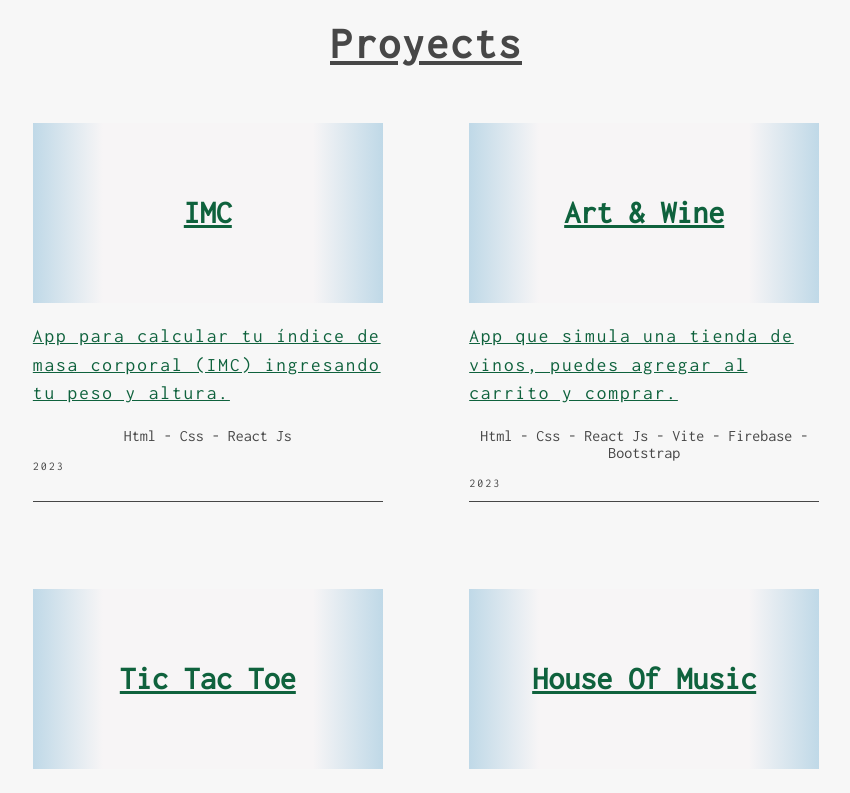
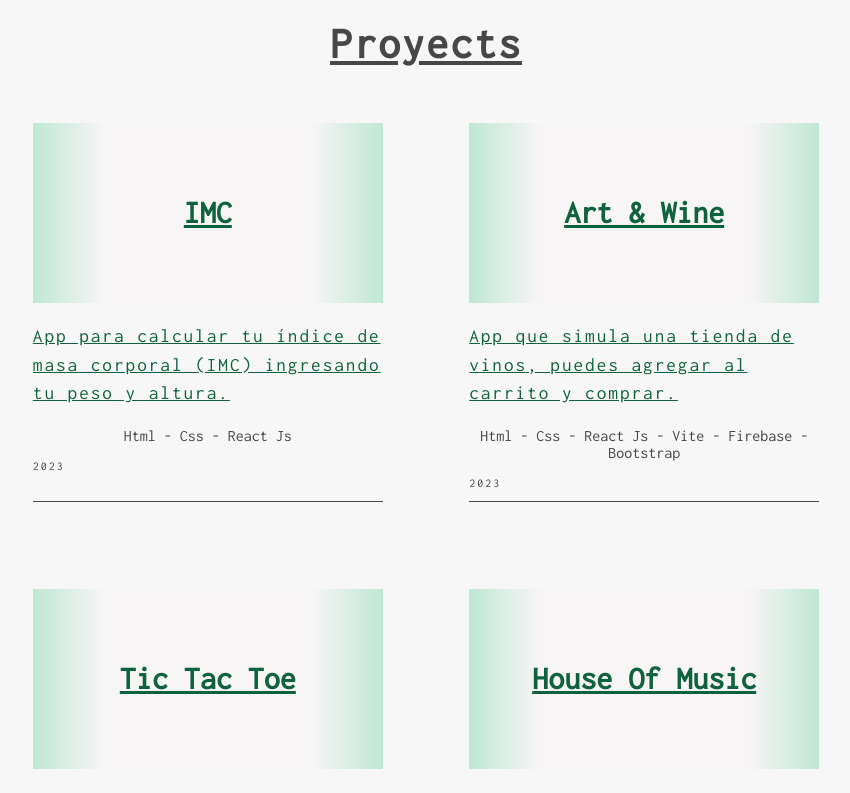
Before and after one commit to CristianMozetich/Portfolio, a React (Vite) app: page / in a window 1280 px wide. Shown: the part 680-1473 px from the top of the page, without its empty margins (214-1064 px from the left). Built offline with nearby package versions, Linux system fonts and the light colour scheme.

Commit message:
estilos2

```diff
--- a/src/Components/Proyects/Proyects.css
+++ b/src/Components/Proyects/Proyects.css
@@ -30,7 +30,7 @@
 .contenedor_proyectos{
     width: 350px;
     height: 180px;
-    background: linear-gradient(90deg, #509cc855 0%, #f7f5f6 20%, #f7f5f6  80%, #509cc855 100%);
+    background: linear-gradient(90deg, #50c88c55 0%, #f7f5f6 20%, #f7f5f6  80%, #50c88c55 100%);
     display: flex;
     text-align: center;
     align-items: center;
```
